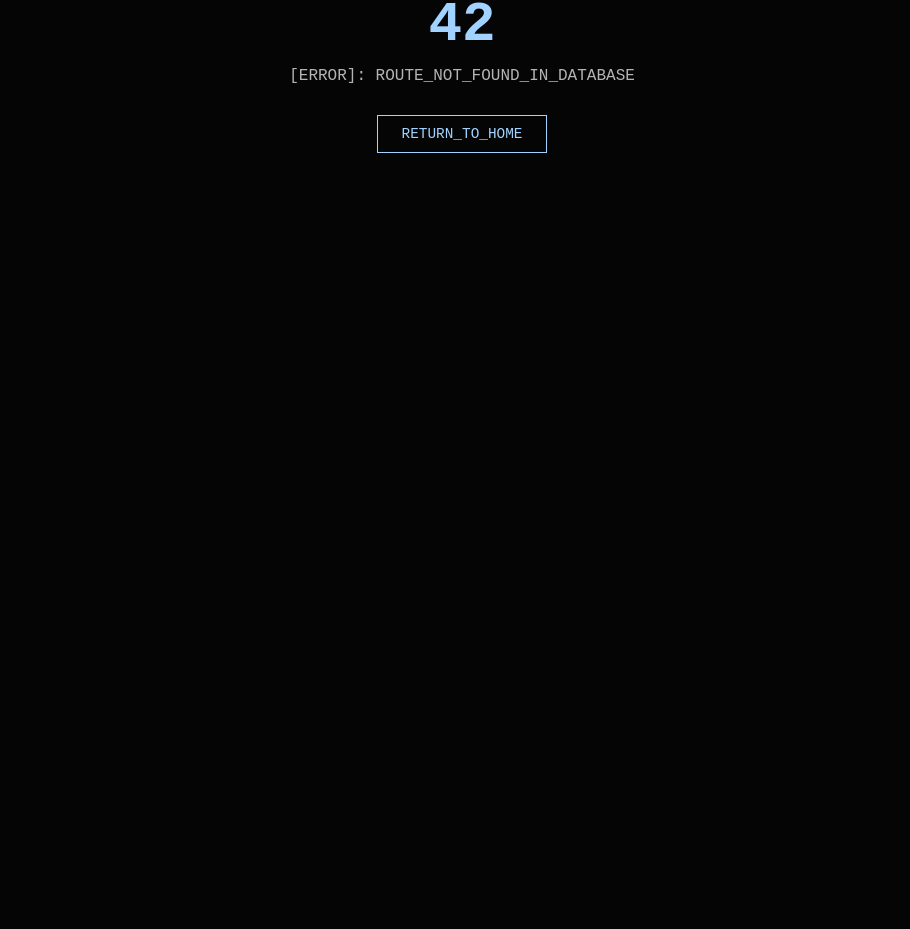
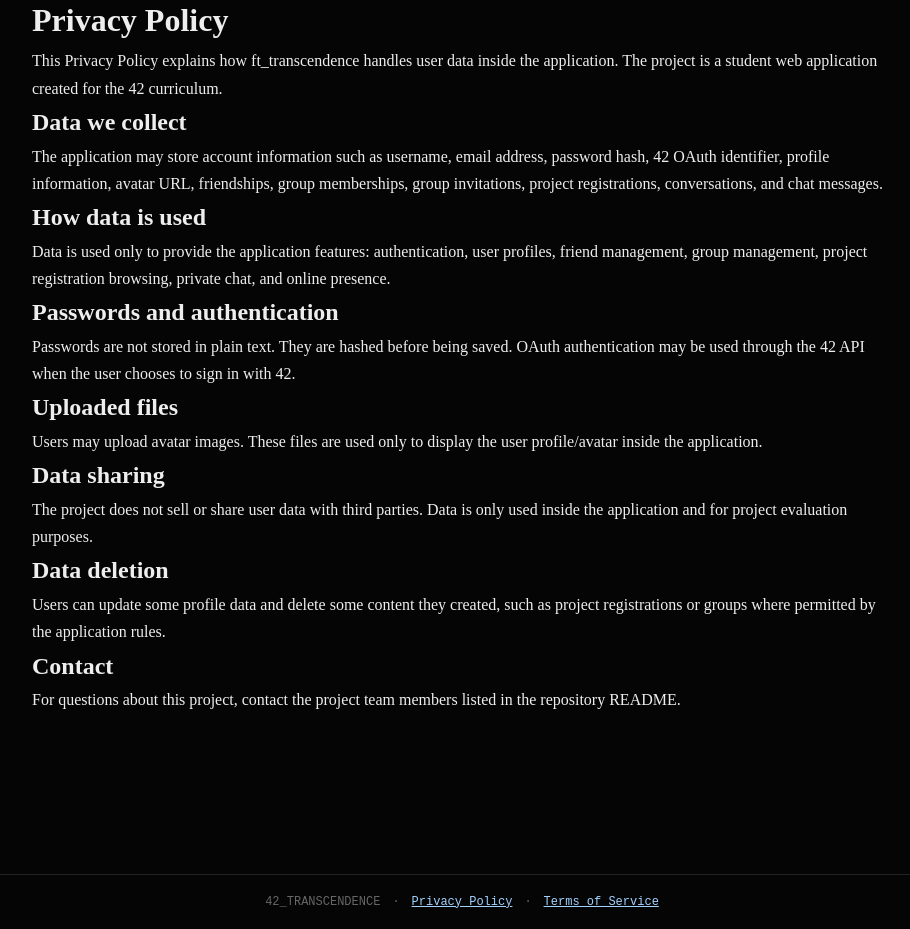
Before and after one commit to AdrienBourges/Transcendence, a React (Vite) app in the folder frontend/: page /privacy-policy in a window 1280 px wide. Shown: the part 107-1036 px from the top of the page, without its empty margins (178-1088 px from the left). Before the commit the page ends 800 px from the top, so only its background shows below. Built offline with nearby package versions, Linux system fonts and the light colour scheme; no server answers.

Commit message:
Term of services

```diff
--- a/frontend/src/App.tsx
+++ b/frontend/src/App.tsx
@@ -10,6 +10,9 @@ import LoginPage from '@/pages/LoginPage';
 import RegisterPage from '@/pages/RegisterPage';
 import ProfilePage from '@/pages/ProfilePage';
 import ChatPage from '@/pages/ChatPage';
+import PrivacyPolicyPage from "./pages/PrivacyPolicyPage";
+import TermsOfServicePage from "./pages/TermsOfServicePage";
+import Footer from "./components/Footer";
 //import GroupsPage from '@/pages/GroupsPage';
 import AuthCallbackPage from '@/pages/AuthCallbackPage';
 import GroupDetailPage from './pages/GroupDetailPage';
@@ -19,25 +22,12 @@ import SearchPage from '@/pages/SearchPage';
 function App() {
 	const checkAuth = useAuthStore((state) => state.checkAuth);
 	const user = useAuthStore((state) => state.user);
-
-  /**
-   * Session Management:
-   * Destroy all active Socket instances when the user logs out or the app unmounts.
-   * This uses the latest disconnectAll method from useChatStore.
-   */
 	const disconnectAll = useChatStore((state) => state.disconnectAll);
 
-  // Initialize Authentication on App start
 	useEffect(() => {
 		checkAuth();
 	}, [checkAuth]);
 
-  /**
-   * Global Socket Cleanup:
-   * 1. If user becomes null (Logout), clear all socket links.
-   * 2. When App component unmounts, perform a thorough cleanup to prevent
-   * duplicate connections during hot updates in development.
-   */
 	useEffect(() => {
 		if (!user) {
 			disconnectAll();
@@ -48,18 +38,21 @@ function App() {
 		};
 	}, [user, disconnectAll]);
 
-  /**
-   * NOTE ON LOADING STATE:
-   * We no longer return the full-screen loader here at the top level.
-   * By wrapping everything in BrowserRouter immediately, we allow
-   * ProtectedRoute to handle the 'isLoading' state internally.
-   * This prevents "ghost" renders where HomePage might try to load
-   * with empty user data (showing ID: 0) before checkAuth finishes.
-   */
-
 	return (
 		<BrowserRouter>
+			<div
+				style={{
+					minHeight: "100vh",
+					display: "flex",
+					flexDirection: "column",
+				}}
+			>
+				<div style={{ flex: 1 }}>
 					<Routes>
+						{/* --- Legal Pages (Public) --- */}
+						<Route path="/privacy-policy" element={<PrivacyPolicyPage />} />
+						<Route path="/terms-of-service" element={<TermsOfServicePage />} />
+
 						{/* --- Public Routes (Only accessible when NOT logged in) --- */}
 						<Route element={<PublicRoute />}>
 							<Route path="/login" element={<LoginPage />} />
@@ -79,33 +72,37 @@ function App() {
 							<Route path="/search" element={<SearchPage />} />
 						</Route>
 
-        {/* --- 404 Route (Styled for the 42 Transcendence theme) --- */}
+						{/* --- 404 Route --- */}
 						<Route
 							path="*"
 							element={
 								<div
 									style={{
-                textAlign: 'center',
-                paddingTop: '100px',
-                fontFamily: 'JetBrains Mono, monospace',
-                color: '#fff',
-                background: '#050505',
-                height: '100vh',
-                boxSizing: 'border-box'
+										textAlign: "center",
+										paddingTop: "100px",
+										fontFamily: "JetBrains Mono, monospace",
+										color: "#fff",
+										background: "#050505",
+										minHeight: "100%",
+										boxSizing: "border-box",
 									}}
 								>
-              <h1 style={{ color: '#A2D2FF', fontSize: '3.5rem', marginBottom: '10px' }}>42</h1>
-              <p style={{ opacity: 0.7, marginBottom: '30px' }}>[ERROR]: ROUTE_NOT_FOUND_IN_DATABASE</p>
+									<h1 style={{ color: "#A2D2FF", fontSize: "3.5rem", marginBottom: "10px" }}>
+										42
+									</h1>
+									<p style={{ opacity: 0.7, marginBottom: "30px" }}>
+										[ERROR]: ROUTE_NOT_FOUND_IN_DATABASE
+									</p>
 									<a
 										href="/"
 										style={{
-                  color: '#A2D2FF',
-                  textDecoration: 'none',
-                  border: '1px solid #A2D2FF',
-                  padding: '10px 24px',
-                  display: 'inline-block',
-                  fontSize: '0.9rem',
-                  transition: '0.2s'
+											color: "#A2D2FF",
+											textDecoration: "none",
+											border: "1px solid #A2D2FF",
+											padding: "10px 24px",
+											display: "inline-block",
+											fontSize: "0.9rem",
+											transition: "0.2s",
 										}}
 									>
 										RETURN_TO_HOME
@@ -114,6 +111,10 @@ function App() {
 							}
 						/>
 					</Routes>
+				</div>
+
+				<Footer />
+			</div>
 		</BrowserRouter>
 	);
 }
--- /dev/null
+++ b/frontend/src/components/Footer.tsx
@@ -0,0 +1,25 @@
+import { Link } from "react-router-dom";
+
+export default function Footer() {
+	return (
+		<footer style={{
+			borderTop: "1px solid #222",
+			padding: "20px",
+			marginTop: "60px",
+			textAlign: "center",
+			fontSize: "0.75rem",
+			color: "#666",
+			fontFamily: "JetBrains Mono, monospace"
+		}}>
+			<span>42_TRANSCENDENCE</span>
+			<span style={{ margin: "0 12px" }}>·</span>
+			<Link to="/privacy-policy" style={{ color: "#A2D2FF" }}>
+				Privacy Policy
+			</Link>
+			<span style={{ margin: "0 12px" }}>·</span>
+			<Link to="/terms-of-service" style={{ color: "#A2D2FF" }}>
+				Terms of Service
+			</Link>
+		</footer>
+	);
+}
--- /dev/null
+++ b/frontend/src/pages/PrivacyPolicyPage.tsx
@@ -0,0 +1,55 @@
+export default function PrivacyPolicyPage() {
+	return (
+		<main style={{ maxWidth: "900px", margin: "80px auto", padding: "20px", color: "#eee", lineHeight: 1.7 }}>
+			<h1>Privacy Policy</h1>
+
+			<p>
+				This Privacy Policy explains how ft_transcendence handles user data inside the application.
+				The project is a student web application created for the 42 curriculum.
+			</p>
+
+			<h2>Data we collect</h2>
+			<p>
+				The application may store account information such as username, email address, password hash,
+				42 OAuth identifier, profile information, avatar URL, friendships, group memberships,
+				group invitations, project registrations, conversations, and chat messages.
+			</p>
+
+			<h2>How data is used</h2>
+			<p>
+				Data is used only to provide the application features: authentication, user profiles,
+				friend management, group management, project registration browsing, private chat,
+				and online presence.
+			</p>
+
+			<h2>Passwords and authentication</h2>
+			<p>
+				Passwords are not stored in plain text. They are hashed before being saved.
+				OAuth authentication may be used through the 42 API when the user chooses to sign in with 42.
+			</p>
+
+			<h2>Uploaded files</h2>
+			<p>
+				Users may upload avatar images. These files are used only to display the user profile/avatar
+				inside the application.
+			</p>
+
+			<h2>Data sharing</h2>
+			<p>
+				The project does not sell or share user data with third parties. Data is only used inside
+				the application and for project evaluation purposes.
+			</p>
+
+			<h2>Data deletion</h2>
+			<p>
+				Users can update some profile data and delete some content they created, such as project
+				registrations or groups where permitted by the application rules.
+			</p>
+
+			<h2>Contact</h2>
+			<p>
+				For questions about this project, contact the project team members listed in the repository README.
+			</p>
+		</main>
+	);
+}
--- /dev/null
+++ b/frontend/src/pages/TermsOfServicePage.tsx
@@ -0,0 +1,55 @@
+export default function TermsOfServicePage() {
+	return (
+		<main style={{ maxWidth: "900px", margin: "80px auto", padding: "20px", color: "#eee", lineHeight: 1.7 }}>
+			<h1>Terms of Service</h1>
+
+			<p>
+				These Terms of Service describe the rules for using ft_transcendence, a student project
+				created as part of the 42 curriculum.
+			</p>
+
+			<h2>Purpose of the application</h2>
+			<p>
+				The application is designed to help users create accounts, manage profiles, find teammates,
+				create project groups, send invitations, publish project registrations, and communicate
+				through private chat.
+			</p>
+
+			<h2>User responsibilities</h2>
+			<p>
+				Users must provide appropriate information, respect other users, and avoid abusive,
+				illegal, offensive, or harmful behavior while using the application.
+			</p>
+
+			<h2>Account usage</h2>
+			<p>
+				Users are responsible for their own account activity. They should not attempt to access
+				another user's account or bypass authentication and authorization mechanisms.
+			</p>
+
+			<h2>Content rules</h2>
+			<p>
+				Users are responsible for the content they publish, including profile data, avatars,
+				group descriptions, project registrations, and chat messages. Content should remain
+				appropriate for a student collaboration platform.
+			</p>
+
+			<h2>Service availability</h2>
+			<p>
+				This is an educational project. The service is provided for demonstration and evaluation
+				purposes, without any guarantee of permanent availability or production-level reliability.
+			</p>
+
+			<h2>Limitations</h2>
+			<p>
+				The project is not intended for commercial use. It is a learning project and may contain
+				limitations compared to a production application.
+			</p>
+
+			<h2>Changes</h2>
+			<p>
+				The project team may update these terms as the application evolves during development.
+			</p>
+		</main>
+	);
+}
```
Lines whose indentation alone changed are shown as unchanged.
